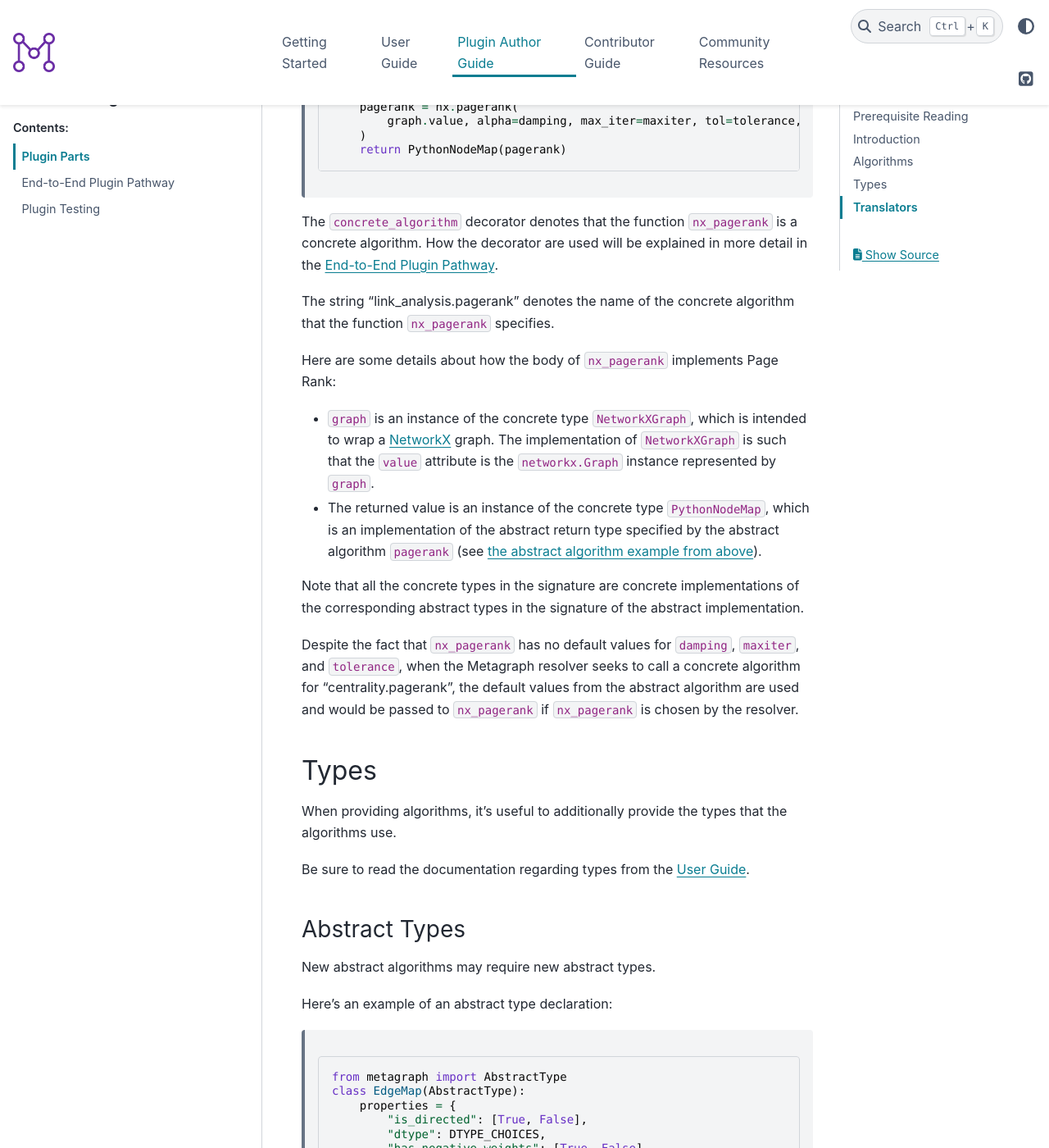
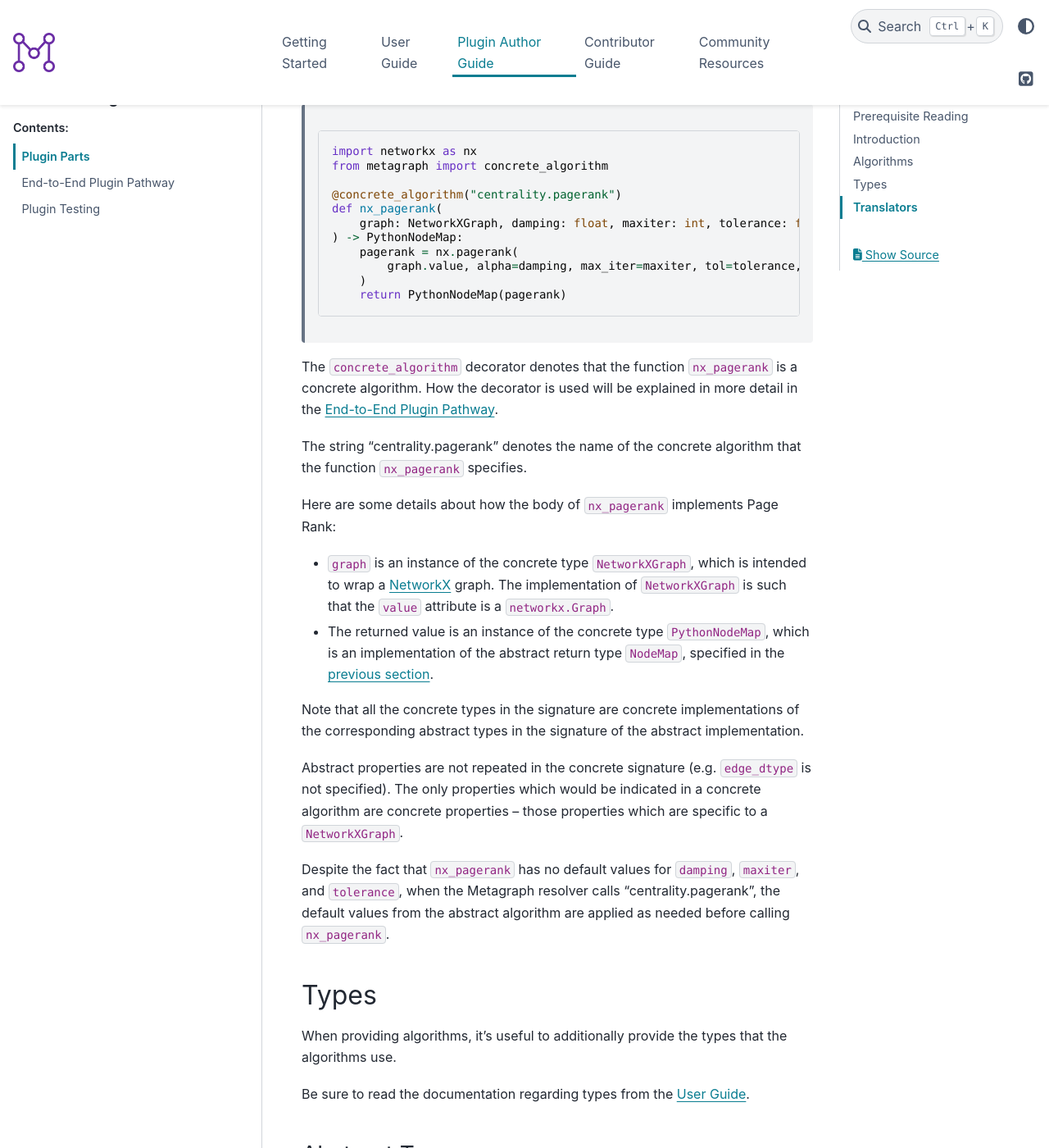
Before and after one commit to metagraph-dev/metagraph, a Sphinx documentation site: the page built from docs/plugin_author_guide/plugin_parts.rst, in a window 1280 px wide and 1400 px high, scrolled down 2260 px. Shown: the whole window at 82% size. Built offline with Sphinx 7.4.7 and the PyData theme 0.15.4, drawn with Linux system fonts in a browser that asks for light colours; some of the changed text lies outside the part shown.

Commit message:
Fix typos and warnings

```diff
--- a/docs/plugin_author_guide/end_to_end_plugin_pathway.rst
+++ b/docs/plugin_author_guide/end_to_end_plugin_pathway.rst
@@ -122,7 +122,7 @@ There are decorators for abstract algorithms, concrete algorithms, and translato
 * ``concrete_algorithm``
 * ``translator``
 
-To make abstract types, concrete types, and wrappers findable by the the ``register_from_modules`` method, we must
+To make abstract types, concrete types, and wrappers findable by the ``register_from_modules`` method, we must
 define them as being subclasses of certain Metagraph base classes.
 
 Abstract types must be subclasses of ``metagraph.AbstractType``.
--- a/docs/plugin_author_guide/plugin_parts.rst
+++ b/docs/plugin_author_guide/plugin_parts.rst
@@ -58,13 +58,18 @@ Here's some example code showing how to declare an abstract algorithm:
 The ``abstract_algorithm`` decorator denotes that the function ``pagerank`` specifies an abstract algorithm. How the
 decorator are used will be explained in more detail in the :ref:`End-to-End Plugin Pathway<end_to_end_plugin_pathway>`.
 
-The string "link_analysis.pagerank" denotes the name of the abstract algorithm that the function ``pagerank`` specifies.
+The string "centrality.pagerank" denotes the name of the abstract algorithm that the function ``pagerank`` specifies.
 
 Since an abstract algorithm is merely a spec, there's no need to specify a body (which is why the body of ``pagerank``
 is only ``pass``).
 
 Take note of the type hints. Type hints are checked at plugin registration time to verify that the signatures of
 concrete algorithms match the types of the corresponding abstract algorithm.
+
+Items in parentheses following an abstract type are :ref:`properties<properties>` which describe necessary conditions
+that the algorithm expects. In the case of ``pagerank``, the input ``Graph`` must have ``edge_type="map"`` which means
+there are values associated with the edges (i.e. weights). The ``edge_dtype={"int", "float"}`` property indicates that
+the datatype of those weights must be integer or floating point.
 
 Default parameter values are specified in the abstract algorithm and are inherited by all concrete algorithm implementations.
 
@@ -93,24 +98,28 @@ Here's an example concrete algorithm implementation using `NetworkX <https://net
          return PythonNodeMap(pagerank)
 
 The ``concrete_algorithm`` decorator denotes that the function ``nx_pagerank`` is a concrete algorithm. How the decorator
-are used will be explained in more detail in the :ref:`End-to-End Plugin Pathway<end_to_end_plugin_pathway>`.
+is used will be explained in more detail in the :ref:`End-to-End Plugin Pathway<end_to_end_plugin_pathway>`.
 
-The string "link_analysis.pagerank" denotes the name of the concrete algorithm that the function ``nx_pagerank`` specifies.
+The string "centrality.pagerank" denotes the name of the concrete algorithm that the function ``nx_pagerank`` specifies.
 
 Here are some details about how the body of ``nx_pagerank`` implements Page Rank:
 
 * ``graph`` is an instance of the concrete type ``NetworkXGraph``, which is intended to wrap a
   `NetworkX <https://networkx.github.io/>`_ graph. The implementation of ``NetworkXGraph`` is such that the ``value``
-  attribute is the ``networkx.Graph`` instance represented by ``graph``.
+  attribute is a ``networkx.Graph``.
 * The returned value is an instance of the concrete type ``PythonNodeMap``, which is an implementation of the abstract
-  return type specified by the abstract algorithm ``pagerank`` (see :ref:`the abstract algorithm example from above<plugin_parts_abstract_algorithm>`).
+  return type ``NodeMap``, specified in the :ref:`previous section<plugin_parts_abstract_algorithm>`.
 
 Note that all the concrete types in the signature are concrete implementations of the corresponding abstract types in
 the signature of the abstract implementation.
 
+Abstract properties are not repeated in the concrete signature (e.g. ``edge_dtype`` is not specified). The only
+properties which would be indicated in a concrete algorithm are concrete properties -- those properties which are
+specific to a ``NetworkXGraph``.
+
 Despite the fact that ``nx_pagerank`` has no default values for ``damping``, ``maxiter``, and ``tolerance``, when the
-Metagraph resolver seeks to call a concrete algorithm for "centrality.pagerank", the default values from the abstract
-algorithm are used and would be passed to ``nx_pagerank`` if ``nx_pagerank`` is chosen by the resolver.
+Metagraph resolver calls "centrality.pagerank", the default values from the abstract algorithm are applied as needed
+before calling ``nx_pagerank``.
 
 Types
 -----
--- a/docs/user_guide/properties.rst
+++ b/docs/user_guide/properties.rst
@@ -1,3 +1,5 @@
+.. _properties:
+
 Properties
 ==========
 
```
Also changed, not shown: other parts of docs/plugin_author_guide/plugin_parts.rst (+1 -1 lines), docs/user_guide/dask.rst (+4 -4 lines), docs/getting_started/use_case_3_ecommerce_customer_interests.ipynb, 12 other files.
